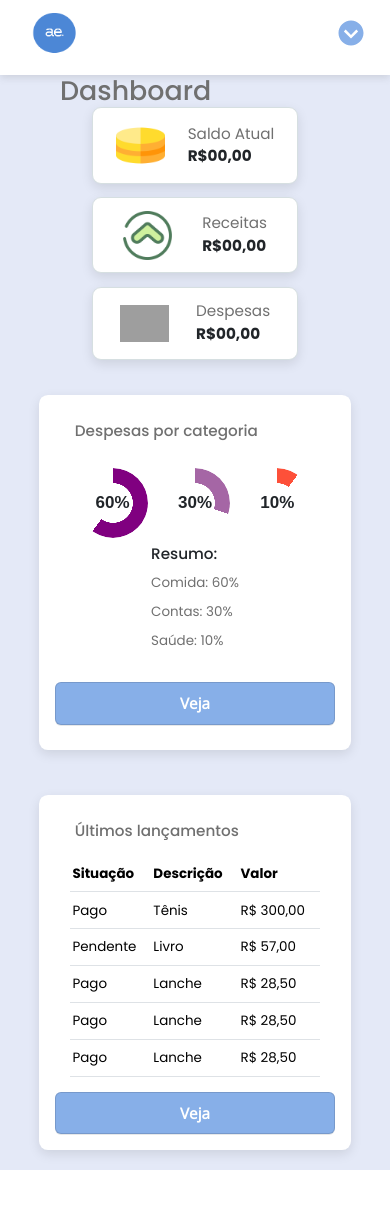
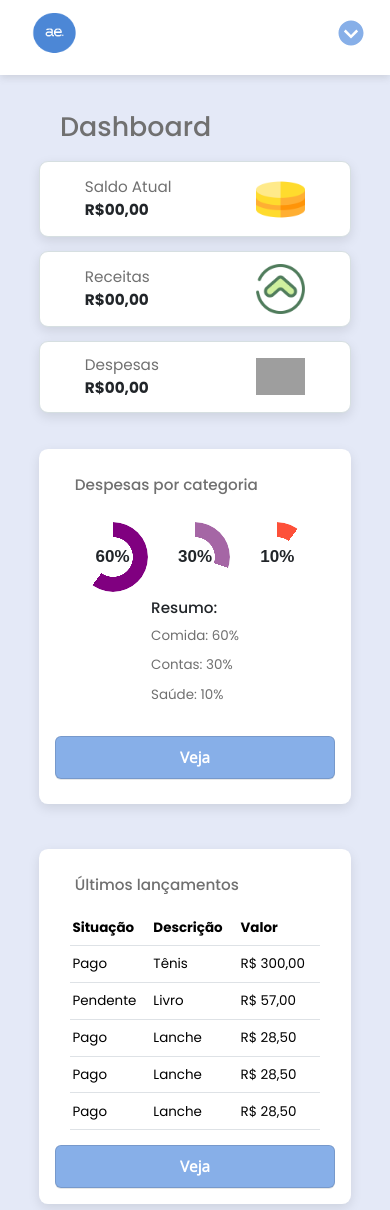
Before and after one commit to CaioAlves10/Organizae, a PHP site: page /pages/dashboard.html in a window 390 px wide. Shown: the top 1210 px of the page. Before the commit the page ends 1170 px from the top, so only its background shows below. Run offline with PHP 8.4, Linux system fonts and the light colour scheme; grey boxes are pictures that could not be loaded.

Commit message:
responsividade do section balance

```diff
--- a/styles/dashboard.css
+++ b/styles/dashboard.css
@@ -418,14 +418,17 @@ main .mainBox button:active {
     }
 
     .balance {
-        width: 100%;
-        height: auto;
-        float: right;
+        width: 85%;
+        margin: 0 7.3%;
 
         display: flex;
-        flex-direction: column;
         align-items: center;
-        gap: 1.5rem;
+        gap: 2rem;
+    }
+
+    .balance .balanceBox {
+        width: 20rem;
+        padding: 1.3rem 0rem;
     }
 }
 
@@ -453,6 +456,27 @@ main .mainBox button:active {
     .pie {
         --w: 96px;
         font-size: 21px;
+    }
+
+    .balance {
+        width: 100%;
+        height: auto;
+        margin: 0;
+
+        display: flex;
+        flex-direction: column;
+        align-items: center;
+        gap: 1.5rem;
+    }
+
+    .balance .balanceBox {
+        display: flex;
+        align-items: center;
+        flex-direction: row-reverse;
+        justify-content: space-around;
+
+        width: 30rem;
+        padding: 1.4rem 0rem;
     }
 }
 
@@ -510,6 +534,16 @@ main .mainBox button:active {
     .pie {
         --w: 70px;
         font-size: 17px;
+    }
+
+    .balance .balanceBox {
+        display: flex;
+        align-items: center;
+        flex-direction: row-reverse;
+        justify-content: space-around;
+
+        width: 34rem;
+        padding: 1.4rem 0rem;
     }
 }
 
@@ -572,12 +606,24 @@ main .mainBox button:active {
         font-family: 'Poppins', sans-serif;
         color: var(--text-color);
 
-        padding: 0rem 60px;
+        padding: 4rem 60px 2rem;
     }
 
     .pie {
         --w: 75px;
         font-size: 18px;
+    }
+}
+
+@media (max-width: 500px) {
+    .balance .balanceBox {
+        display: flex;
+        align-items: center;
+        flex-direction: row-reverse;
+        justify-content: space-between;
+
+        width: 80%;
+        padding: 1.4rem 5rem;
     }
 }
 
@@ -601,8 +647,6 @@ main .mainBox button:active {
         --w: 64px;
         font-size: 15px;
     }
-
-
 }
 
 @media (max-width: 325px) {
```
